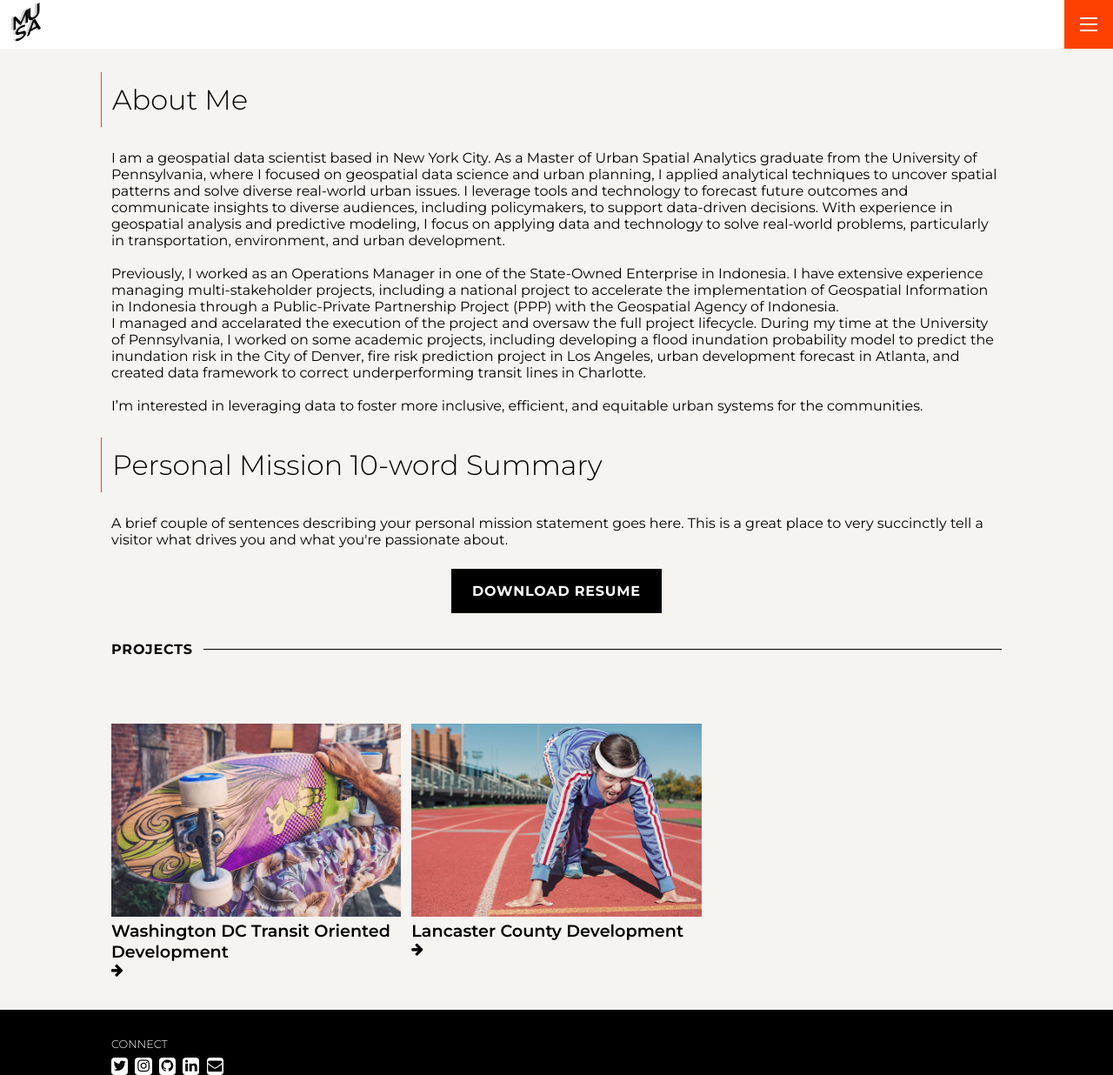
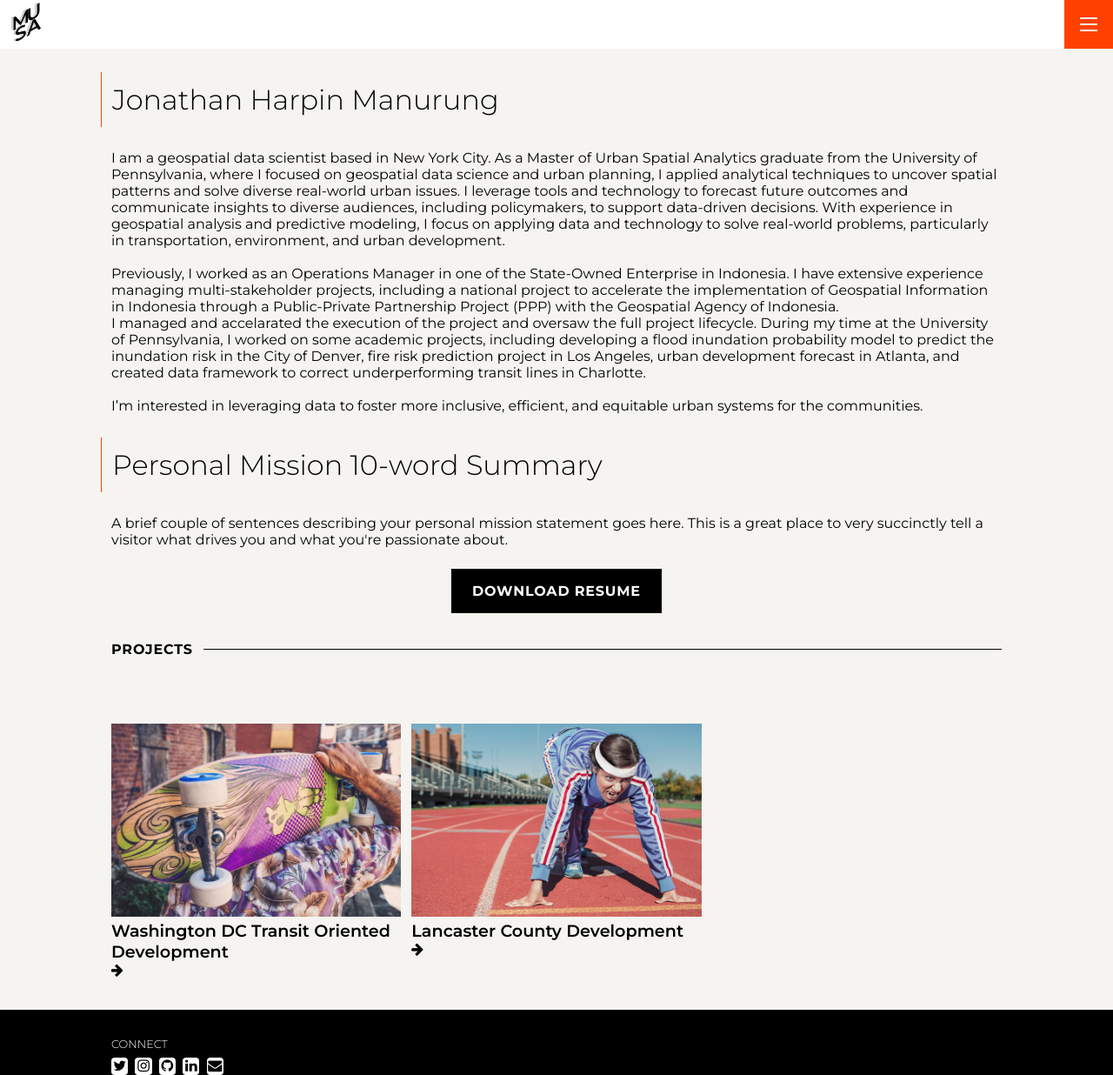
Before and after one commit to jonathan-manurung/portfolio, a Jekyll site: the page built from index.md, in a window 1280 px wide and 1236 px high. Shown: the whole window at 87% size. Built offline with Jekyll 4.4.1, drawn with Linux system fonts in a browser that asks for light colours.

Commit message:
Update home.html

```diff
--- a/_layouts/home.html
+++ b/_layouts/home.html
@@ -5,7 +5,7 @@ layout: default
 <main class="projects-main">
 
  <section class="about-container">
-    <h1>About Me</h1>
+    <h1>Jonathan Harpin Manurung</h1>
     <p>
       I am a geospatial data scientist based in New York City. As a Master of Urban Spatial Analytics graduate from the University of Pennsylvania, where I focused on geospatial data science and urban planning, I applied analytical techniques to uncover spatial patterns and solve diverse real-world urban issues. I leverage tools and technology to forecast future outcomes and communicate insights to diverse audiences, including policymakers, to support data-driven decisions. With experience in geospatial analysis and predictive modeling, I focus on applying data and technology to solve real-world problems, particularly in transportation, environment, and urban development. <br> <br>
       Previously, I worked as an Operations Manager in one of the State-Owned Enterprise in Indonesia. I have extensive experience managing multi-stakeholder projects, including a national project to accelerate the implementation of Geospatial Information in Indonesia through a Public-Private Partnership Project (PPP) with the Geospatial Agency of Indonesia. <br> I managed and accelarated the execution of the project and oversaw the full project lifecycle. During my time at the University of Pennsylvania, I worked on some academic projects, including developing a flood inundation probability model to predict the inundation risk in the City of Denver, fire risk prediction project in Los Angeles, urban development forecast in Atlanta, and created data framework to correct underperforming transit lines in Charlotte. <br> <br>
```
